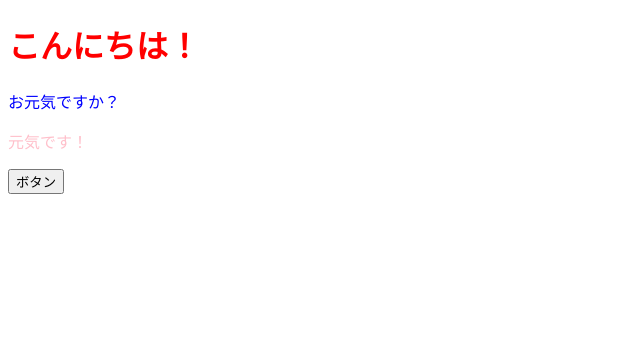
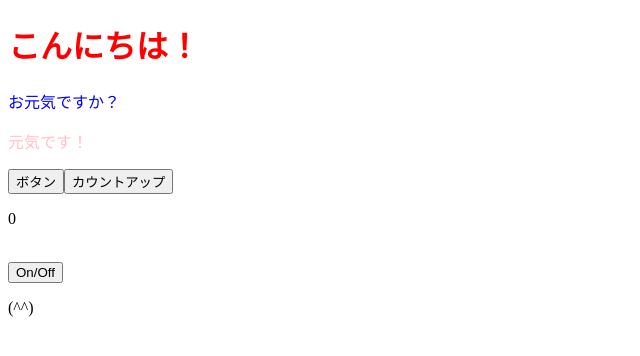
Before and after one commit to saeko9741/react_practice, a React (Create React App) app: page / in a window 1280 px wide. Shown: the top 356 px of the page, without its empty margins (0-640 px from the left). Built offline with nearby package versions, Linux system fonts and the light colour scheme.

Commit message:
Add State

```diff
--- a/src/App.jsx
+++ b/src/App.jsx
@@ -1,8 +1,17 @@
-import React from "react";
+import React, { useState } from "react";
 import ColorfulMessage from "./components/ColorfulMessage";
 
 const App = () => {
+  // 分割代入
+  const [num, setNum] = useState(0);
+  const [faceShowFlag, setFaceShowFlag] = useState(true);
   const onClickButton = () => alert();
+  const onClickCountup = () => {
+    setNum(num + 1);
+  };
+  const onClickSwitchShowFlag = () => {
+    setFaceShowFlag(!faceShowFlag);
+  };
 
   return (
     // </React.Fragment>短縮して書ける
@@ -13,6 +22,12 @@
       <ColorfulMessage color="blue">お元気ですか？</ColorfulMessage>
       <ColorfulMessage color="pink">元気です！</ColorfulMessage>
       <button onClick={onClickButton}>ボタン</button>
+      <button onClick={onClickCountup}>カウントアップ</button>
+      <p>{num}</p>
+      <br />
+      <button onClick={onClickSwitchShowFlag}>On/Off</button>
+      {/* 左側がtureの時右側を実行 */}
+      {faceShowFlag && <p>(^^)</p>}
     </>
   );
 };
```
